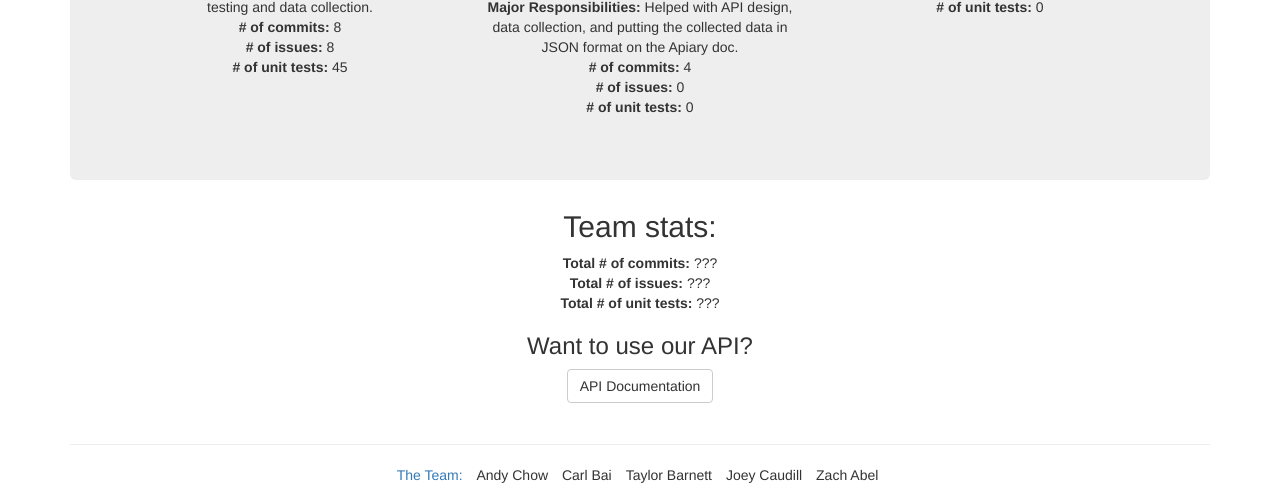
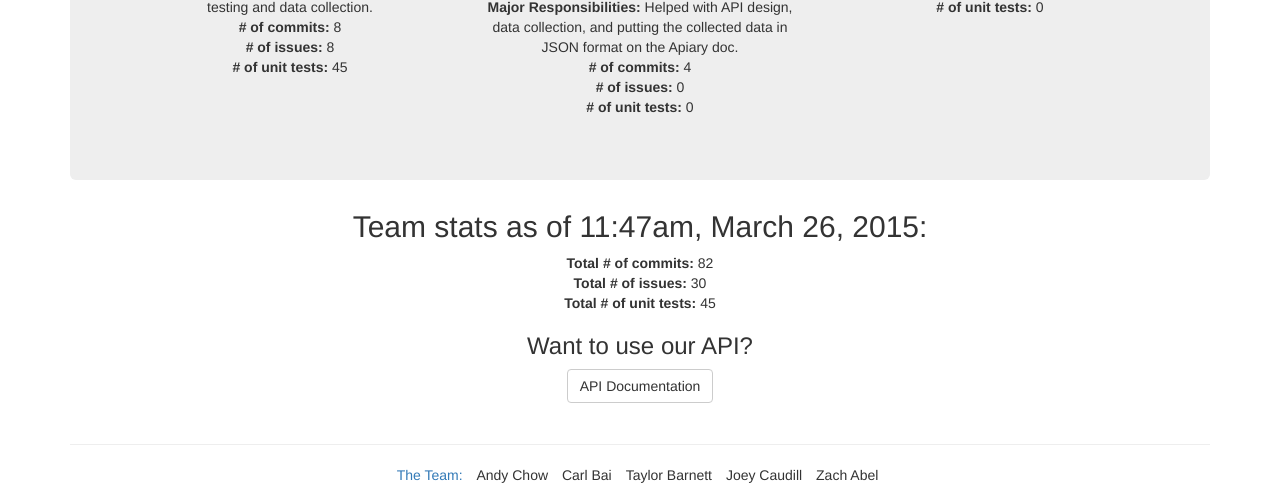
Before and after one commit to tbarn/cs373-idb, a Flask app: page /team.html in a window 1280 px wide. Shown: the part 1020-1515 px from the top of the page. Run offline with Flask 2, Linux system fonts and the light colour scheme; some libraries are stand-ins or nearby versions.

Commit message:
Updated team page with stats

```diff
--- a/templates/team.html
+++ b/templates/team.html
@@ -10,9 +10,9 @@
         <p>Zach Abel</p>
 		<b>Bio: </b> Senior studying CS and Physics. Graduating Fall 2015.<br>
 		<b>Major Responsibilities:</b> Worked on front end: HTML, CSS, nginx stuff<br>
-		<b># of commits:</b> 13 <br>
-		<b># of issues:</b> 0 <br>
-		<b># of unit tests:</b> 0 <br>
+		<b># of commits:</b> 13<br>
+		<b># of issues:</b> 0<br>
+		<b># of unit tests:</b> 0<br>
 		<p></p>
       </div>
       <div class='col-md-4 text-center'>
@@ -30,9 +30,9 @@
     	<p>Taylor Barnett</p>
 		<b>Bio: </b> Taylor is a senior CS major at UT. She was the leader of HackTX for two years, and enjoys web development with Python. In her free time she enjoys going on Town Lake Trail.<br>
 		<b>Major Responsibilities:</b> Team Leader for IDB1, worked on API design, Python back end, and some front end template design <br>
-		<b># of commits:</b> ???<br>
-		<b># of issues:</b> ???<br>
-		<b># of unit tests:</b> ???<br>
+		<b># of commits:</b> 21<br>
+		<b># of issues:</b> 2<br>
+		<b># of unit tests:</b> 0<br>
 		<p></p>
       </div>
       <div class='col-md-4 text-center'>
@@ -40,10 +40,10 @@
 	    <p>Joey Caudill</p>
 
 		<b>Bio: </b> Joey is a senior CS and Mathematics major. He is graduating in May 2015 and will stat working at Factset in early August. In his free time he likes listening to music, reading, and thinking up other stuff to put in this bio section.<br>
-		<b>Major Responsibilities:</b> Worked mainly with unit testing and data collection. <br>
-		<b># of commits:</b> 8 <br>
-		<b># of issues:</b> 8 <br>
-		<b># of unit tests:</b> 45 <br>
+		<b>Major Responsibilities:</b> Worked mainly with unit testing and data collection.<br>
+		<b># of commits:</b> 8<br>
+		<b># of issues:</b> 8<br>
+		<b># of unit tests:</b> 45<br>
 
 		<p></p>
       </div>
@@ -70,11 +70,11 @@
     </div>
    </div>
 	<center>
-		<h2>Team stats:</h2>
+		<h2>Team stats as of 11:47am, March 26, 2015:</h2>
 		<p>
-			<b>Total # of commits:</b> ???<br>
-			<b>Total # of issues:</b> ???<br>
-			<b>Total # of unit tests:</b> ???<br>
+			<b>Total # of commits: </b> 82<br>
+			<b>Total # of issues:</b> 30<br>
+			<b>Total # of unit tests:</b> 45<br>
 		</p>
 		<p></p>
 		<h3>Want to use our API?</h3>
```
